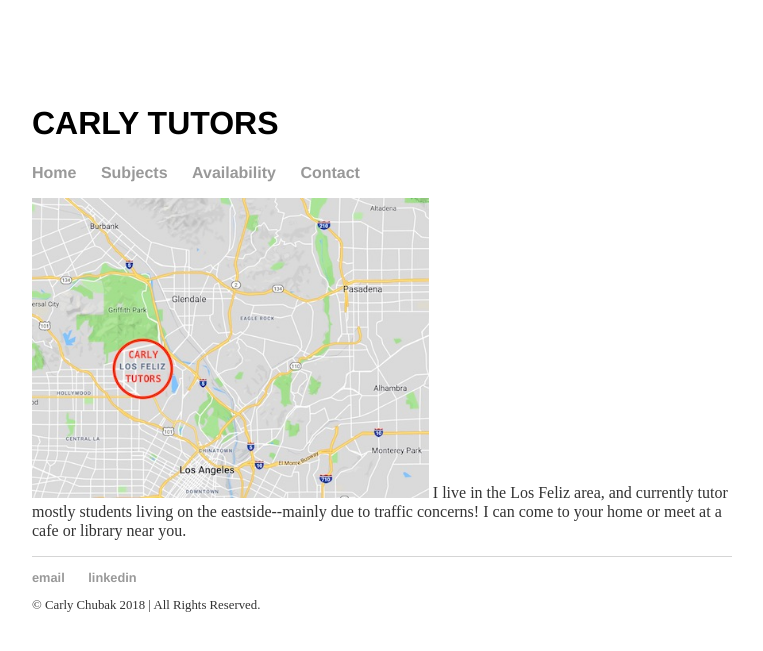
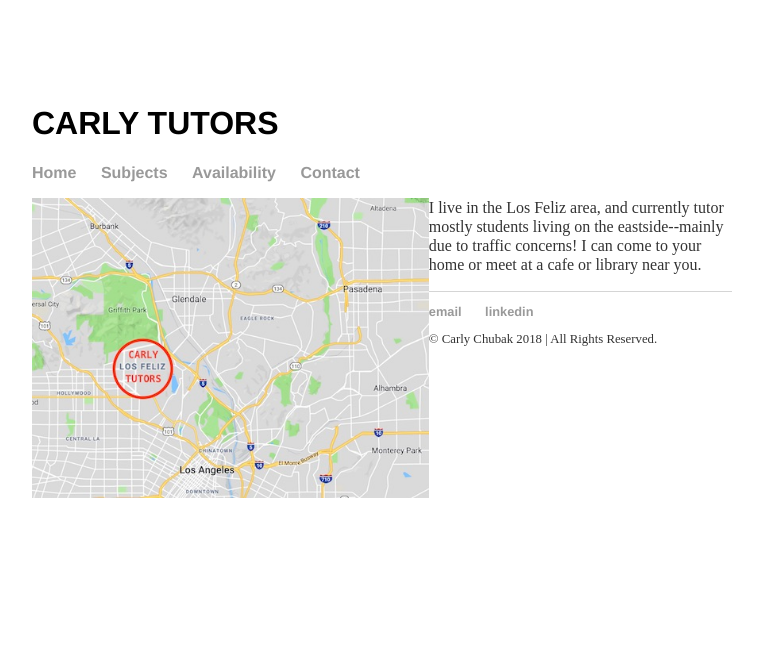
Before and after one commit to carlychubak/tutor, a Jekyll site: the page built from avail/index.html, in a window 1280 px wide. Shown: the top 651 px of the page, without its empty margins (258-1021 px from the left). Built offline with Jekyll 4.4.1, drawn with Linux system fonts in a browser that asks for light colours.

Commit message:
Map left

```diff
--- a/avail/index.html
+++ b/avail/index.html
@@ -5,7 +5,7 @@ title: Carly Chubak Tutoring
 <div class="blurb">
 
 
-	<p><img src="/images/map.jpg" alt="Map" height="300">
+	<p><img src="/images/map.jpg" alt="Map" style="float: left;" height="300">
 	I live in the Los Feliz area, and currently tutor mostly students
   living on the eastside--mainly due to traffic concerns!  I can come to your
   home or meet at a cafe or library near you.
```
